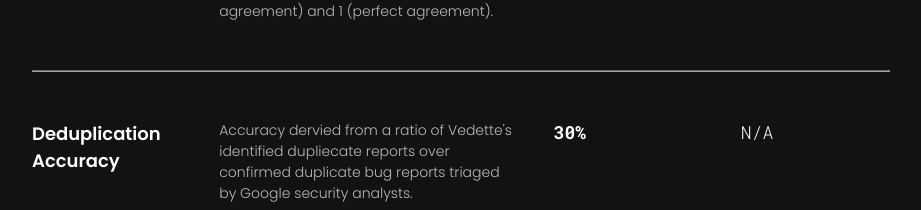
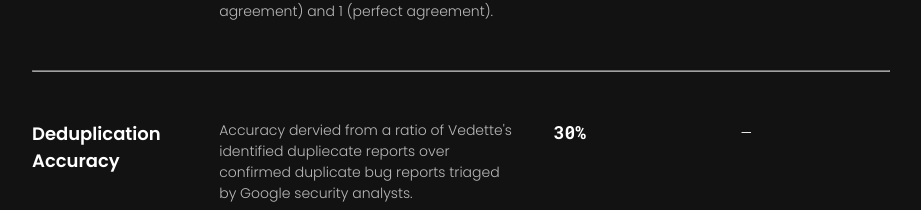
Before and after one commit to eddy-peng/vedette, a React (Create React App) app: page /solution in a window 1280 px wide. Shown: the part 5829-6039 px from the top of the page, without its empty margins (180-1101 px from the left). Built offline with nearby package versions, Linux system fonts and the light colour scheme.

Commit message:
efficacy table mods

```diff
--- a/src/SolutionSections/TableSection.js
+++ b/src/SolutionSections/TableSection.js
@@ -47,7 +47,7 @@ export default function TestTable() {
                     </p>
                     <p className='row-desc'>Accuracy dervied from a ratio of Vedette's identified dupliecate reports over confirmed duplicate bug reports triaged by Google security analysts.</p>
                     <p className='row-tester'> 30% </p>
-                    <p className='row-tester-human'> N/A </p>
+                    <p className='row-tester-human'> — </p>
                 </div>
                 <hr className='table-line'></hr>
                 <div className='table-row'>
```
